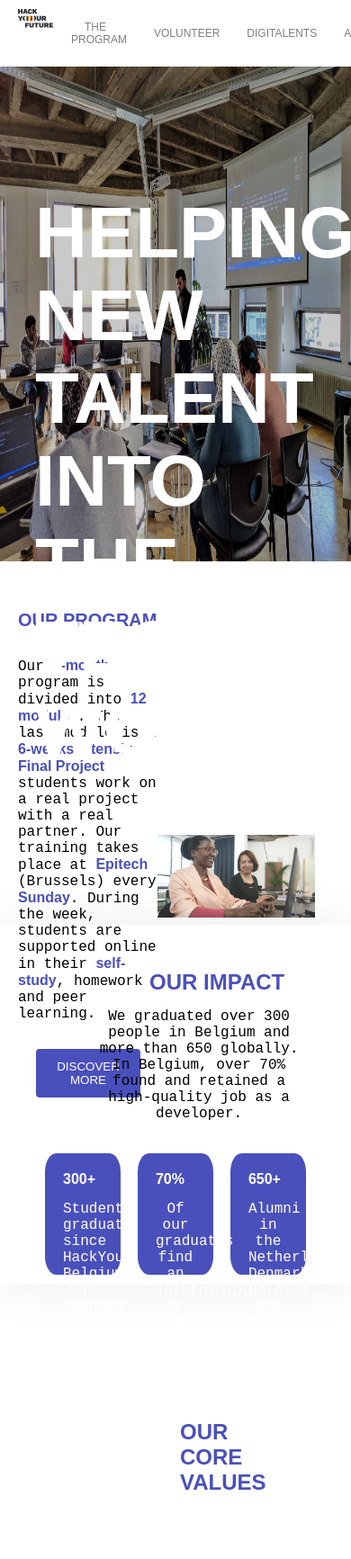
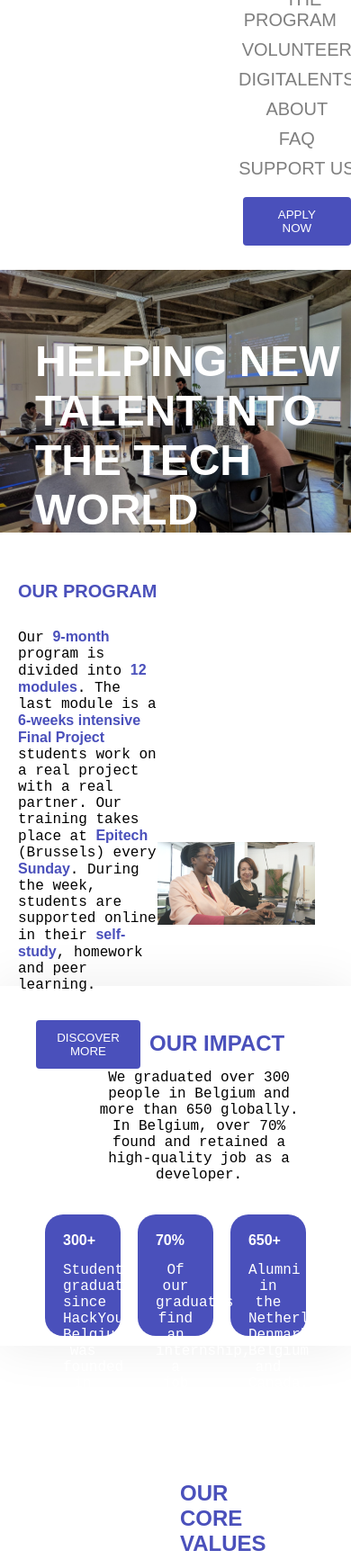
Before and after one commit to HYF-Class21/agile-development-group3-hyf-redesign, a website: page index.html in a window 390 px wide. Shown: the top 1733 px of the page at 90% size. Drawn offline with Linux system fonts and the light colour scheme.

Commit message:
Fixed mistakes added media query

```diff
--- a/index.html
+++ b/index.html
@@ -1,6 +1,8 @@
 <!DOCTYPE html>
 <html lang="en">
   <head>
+    <!--media query-->
+    <meta name="viewport" content="width=device-width, initial-scale=1.0" />
     <meta charset="UTF-8" />
     <link rel="icon" type="image/svg+xml" href="./client/assets/favicon.ico" />
     <meta name="viewport" content="width=device-width, initial-scale=1.0" />
--- a/styles/style.css
+++ b/styles/style.css
@@ -168,7 +168,6 @@ button {
 /* needs to be smaller */
 .mainpic {
   width: 100%;
-  height: 550px;
   filter: brightness(80%);
 }
 
@@ -178,7 +177,7 @@ button {
 
 .introduction {
   width: 100%;
-  height: 400px;
+  height: 500px;
 }
 
 .introtext {
@@ -206,7 +205,6 @@ button {
 
 .intropic img {
   width: 45%;
-  height: 45%;
   float: right;
   margin: 40px 40px;
 }
@@ -258,7 +256,7 @@ button {
   padding: 20px;
   margin: 20px 0;
   color: white;
-  border-radius: 15%;
+  border-radius: 20px;
 }
 
 .box2 {
@@ -271,7 +269,7 @@ button {
   /* fix third box float outside 2 */
   display: inline-block;
   color: white;
-  border-radius: 15%;
+  border-radius: 20px;
 }
 
 .box3 {
@@ -282,7 +280,7 @@ button {
   margin: 20px auto;
   float: right;
   color: white;
-  border-radius: 15%;
+  border-radius: 20px;
 }
 
 /* corevalue */
@@ -432,7 +430,7 @@ button {
 /* partner */
 .partner {
   width: 100%;
-  height: 750px;
+  height: 900px;
   box-shadow: rgba(0, 0, 0, 0.08) 0 0 53px;
 }
 
@@ -446,7 +444,6 @@ button {
 .partner img {
   margin: 20px 50px;
   width: 200px;
-  height: 200px;
 }
 
 /* Support */
@@ -675,3 +672,41 @@ button {
 .socials img {
   margin: 20px 10px;
 }
+
+@media screen and (max-width: 850px) {
+  .class h1 {
+    font-size: 48px;
+  }
+
+  .container {
+    width: 100%;
+    height: 300px;
+  }
+
+  .navi ul {
+    height: 200px;
+    flex-direction: column;
+    text-align: center;
+    margin: 40px 0 0 250px;
+  }
+
+  .navi li {
+    margin-bottom: 10px;
+  }
+
+  .navi a {
+    font-size: 20px;
+  }
+
+  .navi a:hover {
+    border-bottom: none;
+  }
+
+  .logo {
+    display: none;
+  }
+
+  .partner img {
+    display: none;
+  }
+}
```
